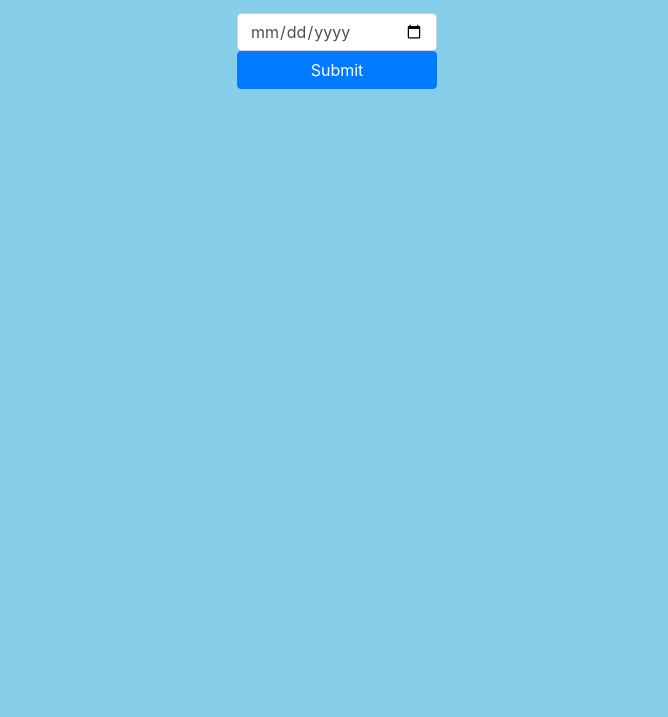
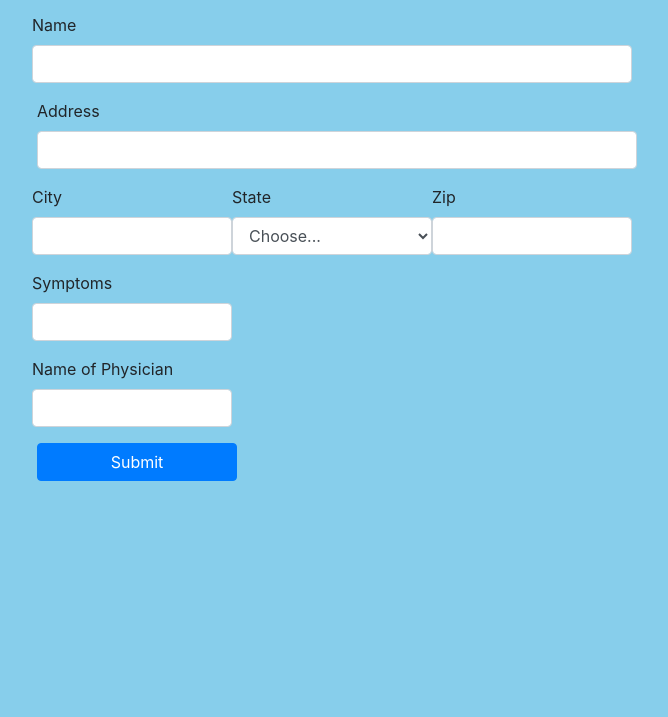
Before and after one commit to vmartinezlive/better-doctor, a website built with webpack: page src/index.html in a window 1280 px wide. Shown: the part 83-800 px from the top of the page, without its empty margins (303-971 px from the left). Built offline with nearby package versions, Linux system fonts and the light colour scheme.

Commit message:
add html form and css

```diff
--- a/src/index.html
+++ b/src/index.html
@@ -6,13 +6,50 @@
   </head>
   <body>
     <div class="container">
-      <h1>Day Picker</h1>
-      <p>Choose a date</p>
-      <form id="dateForm">
+      <h1>Doctor Finder</h1>
+      <p>Find a Physician near you</p>
+      <form>
+        <div class="form-row">
+          <div class="form-group">
+            <label for="inputName">Name</label>
+            <input type="text" class="form-control" id="inputName">
+          </div>
+        </div>
         <div class="form-group">
-          <input id="dateInput"class="form-control" type="date">
-          <button class="btn btn-primary"type="submit">Submit</button>
+          <label for="inputAddress">Address</label>
+          <input type="text" class="form-control" id="inputAddress">
         </div>
+        <div class="form-row">
+          <div class="form-group">
+            <label for="inputCity">City</label>
+            <input type="text" class="form-control" id="inputCity">
+          </div>
+          <div class="form-group">
+            <label for="inputState">State</label>
+            <select id="inputState" class="form-control">
+              <option selected>Choose...</option>
+              <option>...</option>
+            </select>
+          </div>
+          <div class="form-group">
+            <label for="inputZip">Zip</label>
+            <input type="text" class="form-control" id="inputZip">
+          </div>
+        </div>
+        <div class="form-row">
+          <div class="form-group">
+            <label for="inputSymptoms">Symptoms</label>
+            <input type="text" class="form-control" id="inputSymptoms">
+          </div>
+        </div>
+        <div class="form-row">
+          <div class="form-group">
+            <label for="inputDoctor">Name of Physician</label>
+            <input type="text" class="form-control" id="inputDoctor">
+          </div>
+        </div>
+
+        <button type="submit" class="btn btn-primary">Submit</button>
       </form>
     </div>
     <div class="result">
--- a/src/styles.css
+++ b/src/styles.css
@@ -12,3 +12,11 @@ body{
 .btn {
   width: 200px;
 }
+
+#inputName {
+  width:600px;
+}
+
+#inputAddress {
+  width: 600px;
+}
```
